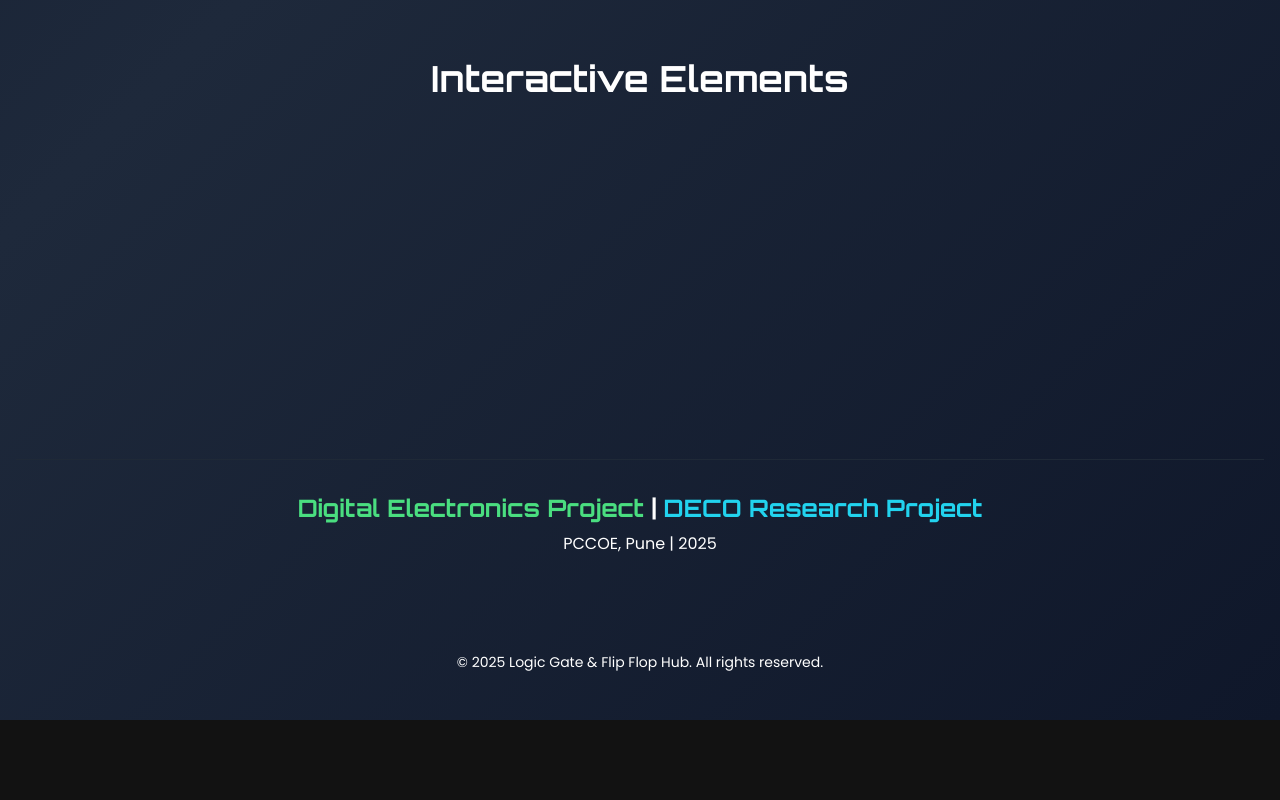
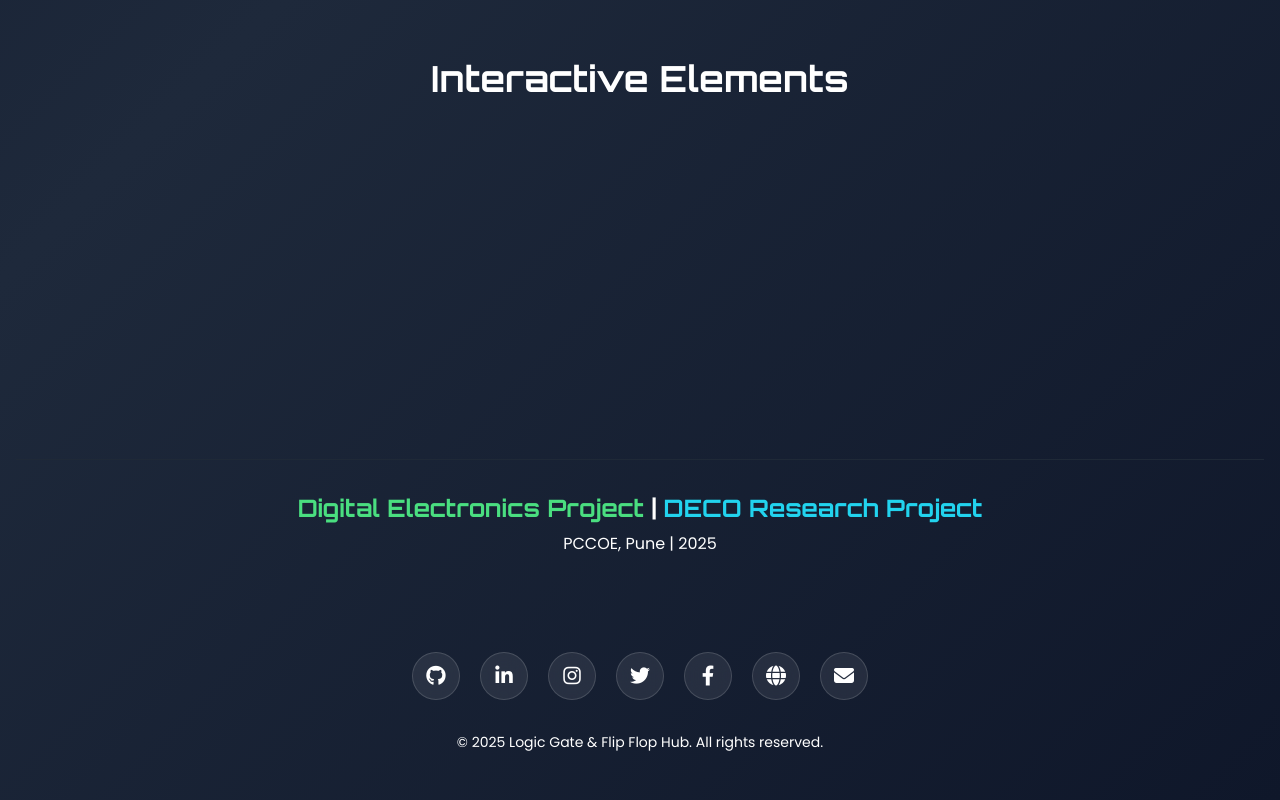
Before and after one commit to Nikhilnick5050/nothing-, a plain HTML site: page index.html in a window 1280 px wide. Shown: the part 1518-2318 px from the top of the page. Before the commit the page ends 2238 px from the top, so only its background shows below. Drawn offline with nearby package versions, Linux system fonts and the light colour scheme.

Commit message:
Update index.html

```diff
--- a/index.html
+++ b/index.html
@@ -458,6 +458,74 @@
                     <i class="fas fa-envelope"></i>
                 </a>
             </div>
+            <!-- Social Links -->
+<div class="flex flex-wrap justify-center gap-5 mb-8">
+
+    <!-- GitHub -->
+    <a href="https://github.com/piyushwaghmare9" target="_blank" aria-label="GitHub"
+       class="social-icon hover:text-green-400">
+        <i class="fab fa-github"></i>
+    </a>
+
+    <!-- LinkedIn -->
+    <a href="https://www.linkedin.com/in/your-linkedin-id" target="_blank" aria-label="LinkedIn"
+       class="social-icon hover:text-blue-400">
+        <i class="fab fa-linkedin-in"></i>
+    </a>
+
+    <!-- Instagram -->
+    <a href="https://instagram.com/your-instagram-id" target="_blank" aria-label="Instagram"
+       class="social-icon hover:text-pink-400">
+        <i class="fab fa-instagram"></i>
+    </a>
+
+    <!-- Twitter / X -->
+    <a href="https://twitter.com/your-twitter-id" target="_blank" aria-label="Twitter"
+       class="social-icon hover:text-sky-400">
+        <i class="fab fa-twitter"></i>
+    </a>
+
+    <!-- Facebook -->
+    <a href="https://facebook.com/your-facebook-id" target="_blank" aria-label="Facebook"
+       class="social-icon hover:text-blue-500">
+        <i class="fab fa-facebook-f"></i>
+    </a>
+
+    <!-- Portfolio / Vercel -->
+    <a href="https://your-project.vercel.app" target="_blank" aria-label="Website"
+       class="social-icon hover:text-cyan-300">
+        <i class="fas fa-globe"></i>
+    </a>
+
+    <!-- Email -->
+    <a href="mailto:yourmail@gmail.com" aria-label="Email"
+       class="social-icon hover:text-purple-400">
+        <i class="fas fa-envelope"></i>
+    </a>
+
+    <style>
+.social-icon {
+    width: 3rem;
+    height: 3rem;
+    border-radius: 9999px;
+    display: flex;
+    align-items: center;
+    justify-content: center;
+    color: white;
+    font-size: 1.25rem;
+    backdrop-filter: blur(12px);
+    background: rgba(255, 255, 255, 0.08);
+    border: 1px solid rgba(255, 255, 255, 0.15);
+    transition: all 0.3s ease;
+}
+
+.social-icon:hover {
+    transform: translateY(-6px) scale(1.1);
+    box-shadow: 0 10px 25px rgba(0, 255, 255, 0.2);
+}
+</style>
+
+</div>
 
             <p class="text-gray-500 text-sm text-dark-check">
                 &copy; 2025 Logic Gate & Flip Flop Hub. All rights reserved.
```
